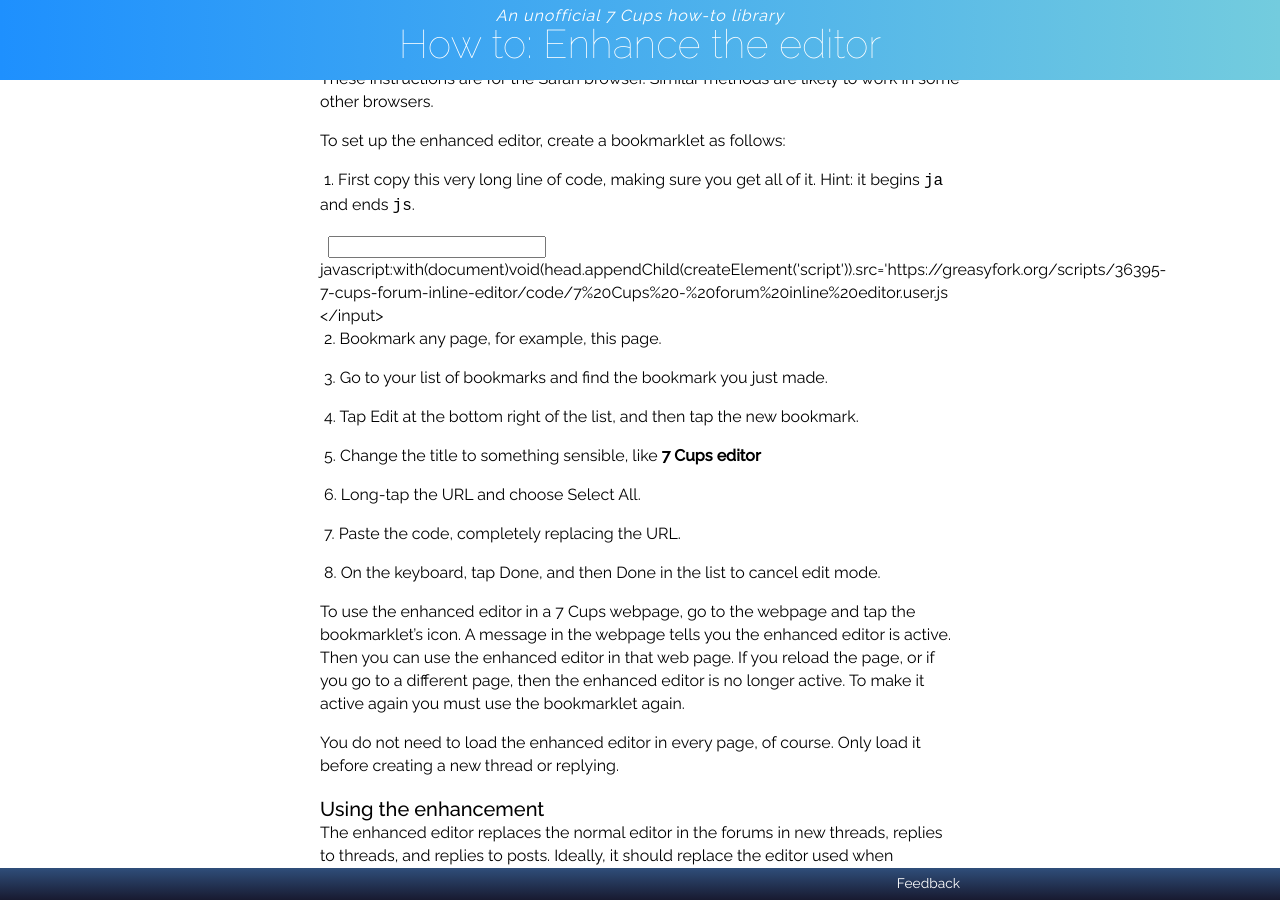
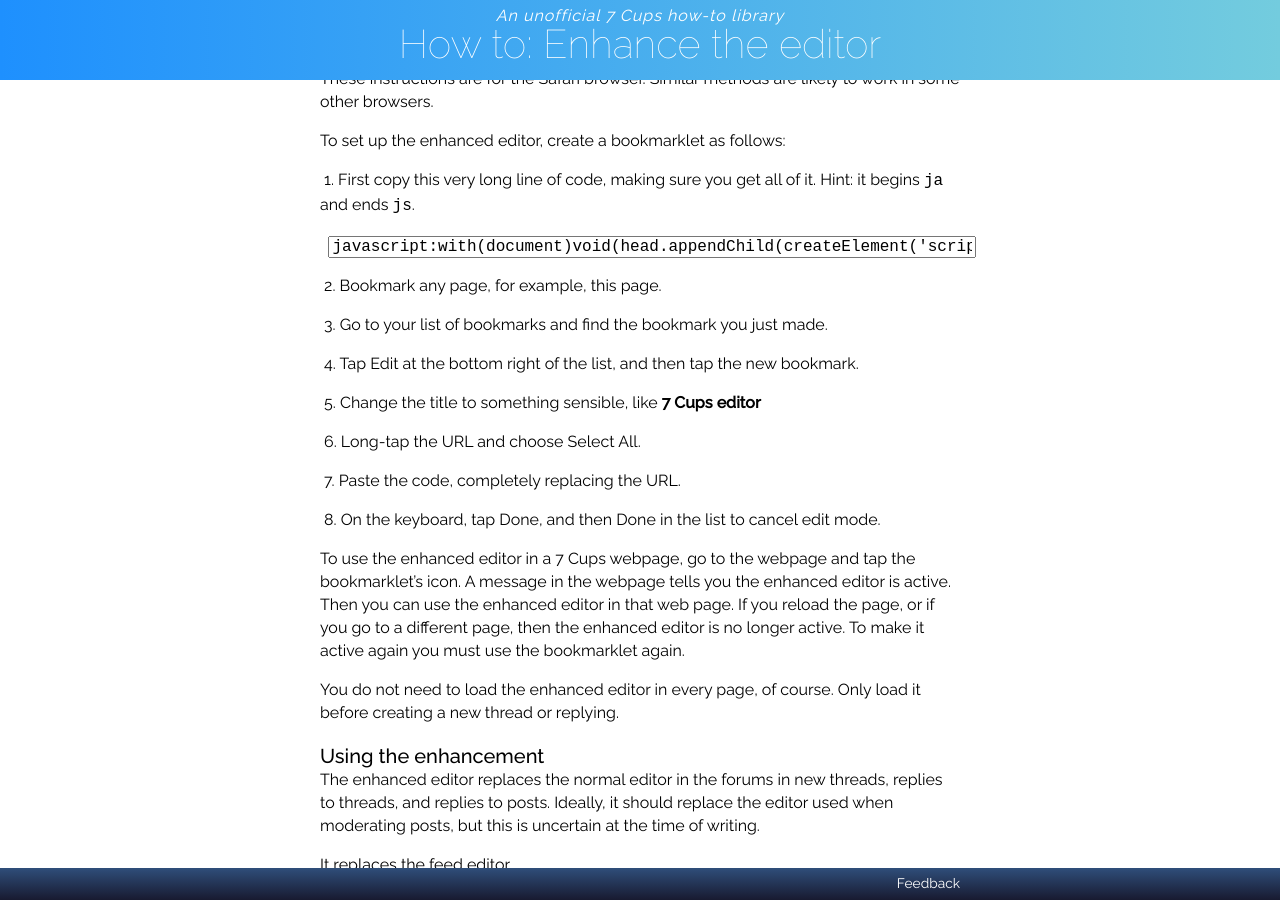
Before and after one commit to RarelyCharlie/rarelycharlie.github.io, a Jekyll site: the page built from _draft/editor.md, in a window 1280 px wide and 900 px high, scrolled down 951 px. Built offline with Jekyll 4.4.1, drawn with Linux system fonts in a browser that asks for light colours.

Commit message:
input value

```diff
--- a/_draft/editor.md
+++ b/_draft/editor.md
@@ -64,9 +64,7 @@ To set up the enhanced editor, create a bookmarklet as follows:
 
  1. First copy this very long line of code, making sure you get all of it. Hint: it begins `ja` and ends `js`.
 
-<div><input readonly style="font-family: monospace; overflow-x: scroll;">
-javascript:with(document)void(head.appendChild(createElement('script')).src='https://greasyfork.org/scripts/36395-7-cups-forum-inline-editor/code/7%20Cups%20-%20forum%20inline%20editor.user.js
-</input></div>
+<input readonly style="font-family: monospace; overflow-x: scroll; width: 100%;" value="javascript:with(document)void(head.appendChild(createElement('script')).src='https://greasyfork.org/scripts/36395-7-cups-forum-inline-editor/code/7%20Cups%20-%20forum%20inline%20editor.user.js">
 
  2. Bookmark any page, for example, this page.
 
```
